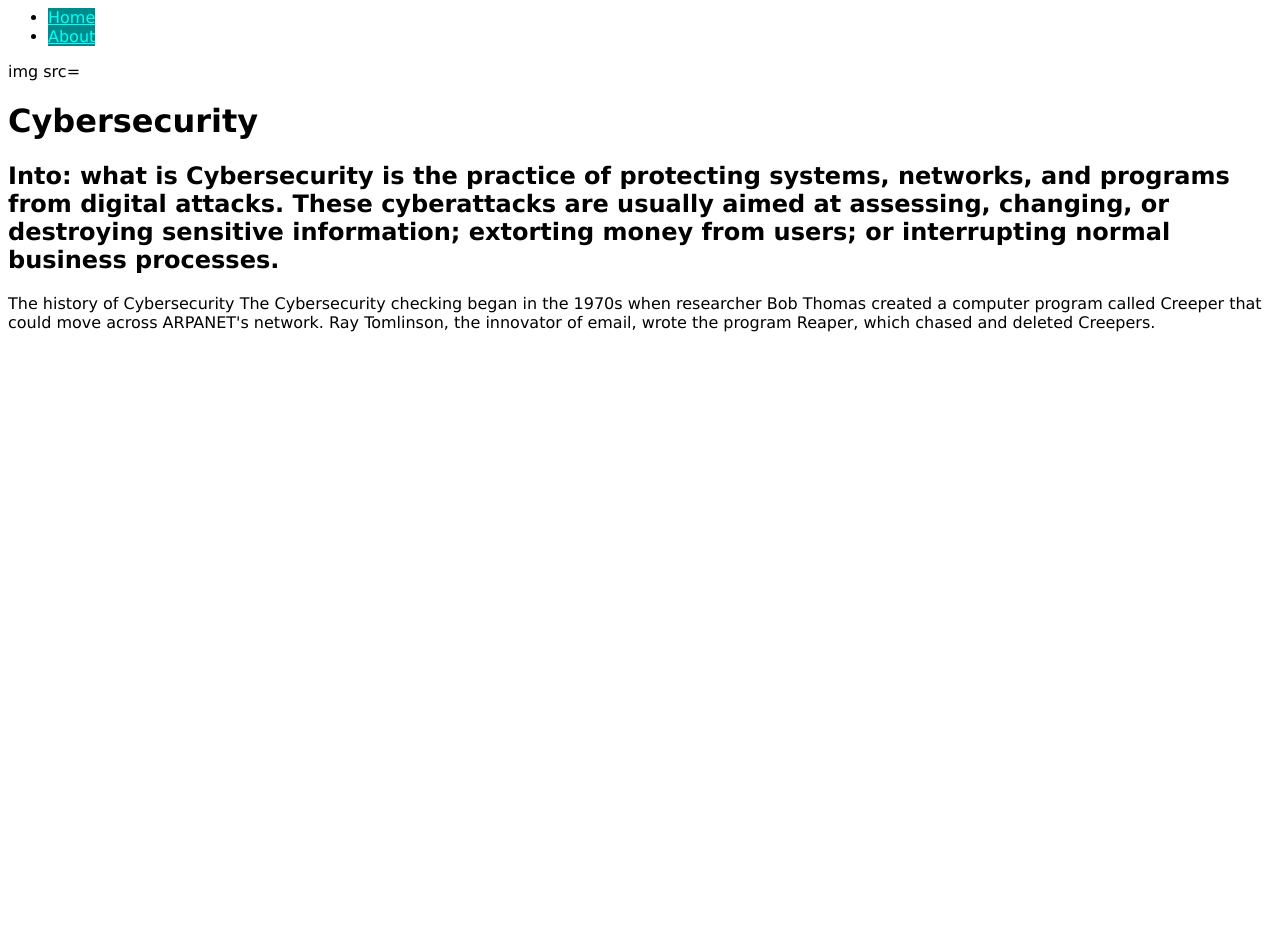
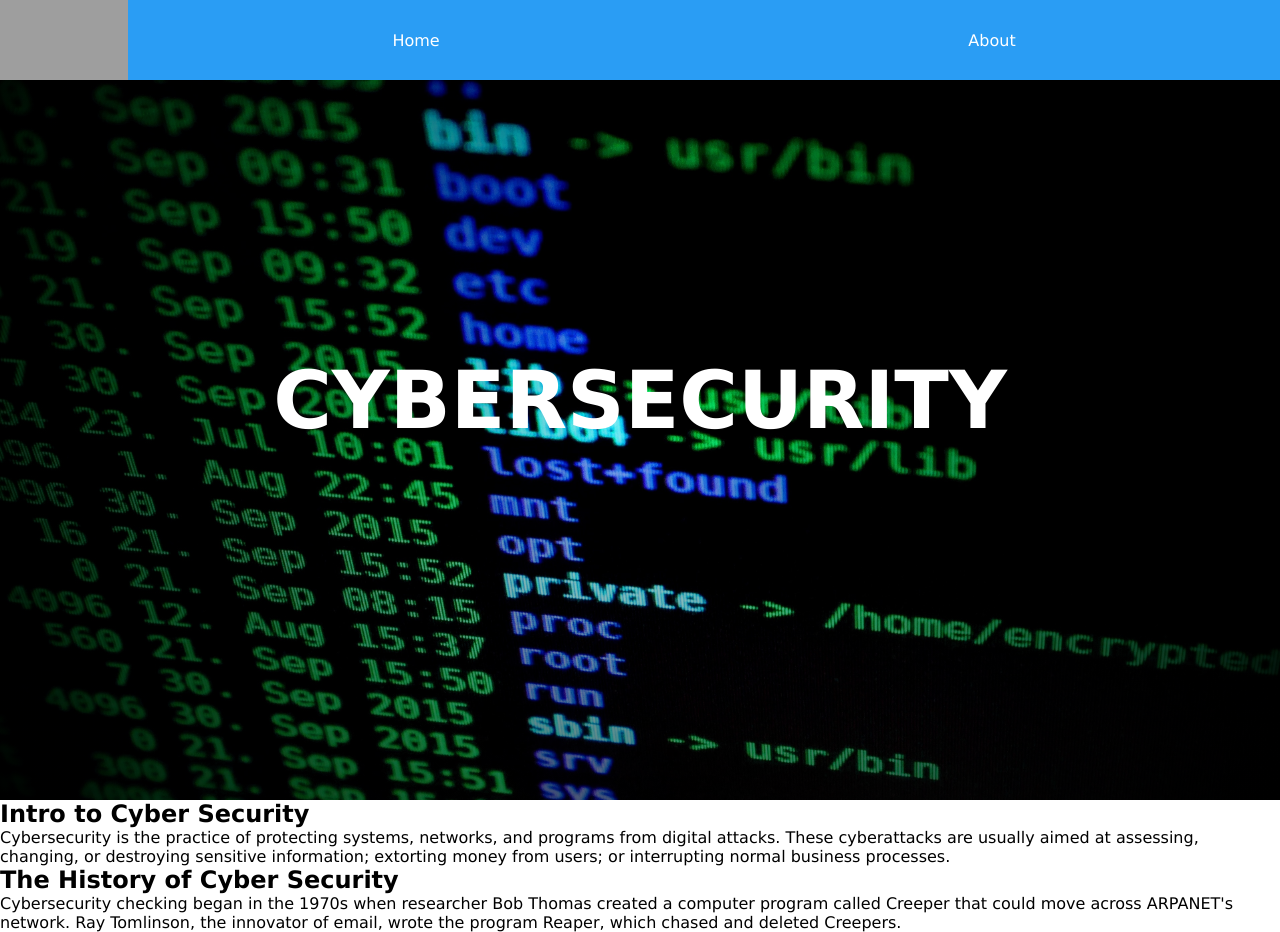
Before and after one commit to Drewski24/Project-2-Cyber-Security, a plain HTML site: page Index.html in a window 1280 px wide. Before the commit the page ends 800 px from the top, so only its background shows below. Drawn offline with Linux system fonts and the light colour scheme; grey boxes are pictures that could not be loaded.

Commit message:
Improved website layout
Jacob Velasquez

```diff
--- a/Index.html
+++ b/Index.html
@@ -1,29 +1,44 @@
+<!DOCTYPE html>
 <html lang="en">
   <head>
-    <meta charset="UTF-8">
-    <meta http-equiv="X-UA-Compatible" content="IE=edge">
-    <meta name="viewport" content="width=device-width, initial-scale=1.0">
-    <title>Home</title>
-    <link rel="stylesheet" href="style.css">
+    <meta charset="UTF-8" />
+    <meta http-equiv="X-UA-Compatible" content="IE=edge" />
+    <meta name="viewport" content="width=device-width, initial-scale=1.0" />
+    <title>Cybersecurity Project</title>
+    <link rel="stylesheet" href="/style.css" />
   </head>
   <body>
-    <nav>
-        <ul>
-        <li><a href="Index.html">Home</a></li>
+    <header>
+      <div class="header">
+        <img class="header__logo" src="/images/circuts.jpg" alt="" />
+        <ul class="header__items">
+          <li><a href="index.html">Home</a></li>
           <li><a href="Second page.html">About</a></li>
         </ul>
-    </nav>
-    <div class="Hero-image">
-        img src=
       </div>
-    <div class="Hero-content"></div>
-    <h1>Cybersecurity</h1>
-    <h2>Into: what is Cybersecurity is the practice of protecting systems, networks, and programs from digital attacks.
-        These cyberattacks are usually aimed at assessing, changing, or destroying sensitive information;
-        extorting money from users; or interrupting normal business processes.</h2>
-        <p>The history of Cybersecurity The Cybersecurity checking began in the 1970s when researcher
-            Bob Thomas created a computer program called Creeper that could move across ARPANET's network. Ray Tomlinson,
-             the innovator of email, wrote the program Reaper, which chased and deleted Creepers.</p>
+      <div class="hero">
+        <h1>CYBERSECURITY</h1>
+      </div>
+
+      <section class="content">
+        <h2>Intro to Cyber Security</h2>
+
+        <p>
+          Cybersecurity is the practice of protecting systems, networks, and
+          programs from digital attacks. These cyberattacks are usually aimed at
+          assessing, changing, or destroying sensitive information; extorting
+          money from users; or interrupting normal business processes.
+        </p>
+
+        <h2>The History of Cyber Security</h2>
+
+        <p>
+          Cybersecurity checking began in the 1970s when researcher Bob Thomas
+          created a computer program called Creeper that could move across
+          ARPANET's network. Ray Tomlinson, the innovator of email, wrote the
+          program Reaper, which chased and deleted Creepers.
+        </p>
+      </section>
+    </header>
   </body>
-<footer></footer>
 </html>
--- a/style.css
+++ b/style.css
@@ -1,10 +1,80 @@
-.Hero-image{
+* {
+    margin: 0;
+    padding: 0;
+
+    font-family:'Lucida Sans', 'Lucida Sans Regular', 'Lucida Grande', 'Lucida Sans Unicode', Geneva, Verdana, sans-serif;
+}
+
+/* Header CSS */
+
+.header {
+    position: fixed;
+    width: 100%;
+    height: 10%;
+
+    display: flex;
+    flex-direction: row;
+
+    background-color: #2a9df4;
+}
+
+.header__logo {
+    width: 10%;
+    height: auto;
+}
+
+.header__items {
+   display: flex;
+   flex-direction: row;
+   list-style-type: none;
+
+   width: 90%;
+}
+
+.header__items li {
+    margin: auto;
+    width: 50%;
+    height: 100%;
+
+    display: flex;
+    justify-content: center;
+
+    transition: background-color 0.1s ease-in;
+}
+
+.header__items li:hover {
+    background-color: #1c95f1;
+}
+
+.header__items li:hover a {
+    text-decoration: underline;
+}
+
+.header__items li a {
+    text-decoration: none;
+    text-align: center;
+    display: flex;
+    align-items: center;
+
+    color: white;
+}
+
+.hero {
+    width: 100vw;
+    height: 100vh;
+
+    background-image: radial-gradient(circle, rgba(255,255,255,0) 0%, rgba(0,0,0,1) 100%), url(/images/matrix.jpg);
+    background-size: cover;
+
+    display: flex;
+    align-items: center;
+    justify-content: center;
+}
+
+.hero h1 {
+    color: white;
+    text-align: center;
+
+    font-size: 5em;
 
 }
-a   {
-    background-color: darkcyan;
-    color: aqua;
-}
-body{
-    font-family:'Lucida Sans', 'Lucida Sans Regular', 'Lucida Grande', 'Lucida Sans Unicode', Geneva, Verdana, sans-serif;
-}
```
Also changed, not shown: images/matrix.jpg (added), 1 other file. Lines whose indentation alone changed are shown as unchanged.
